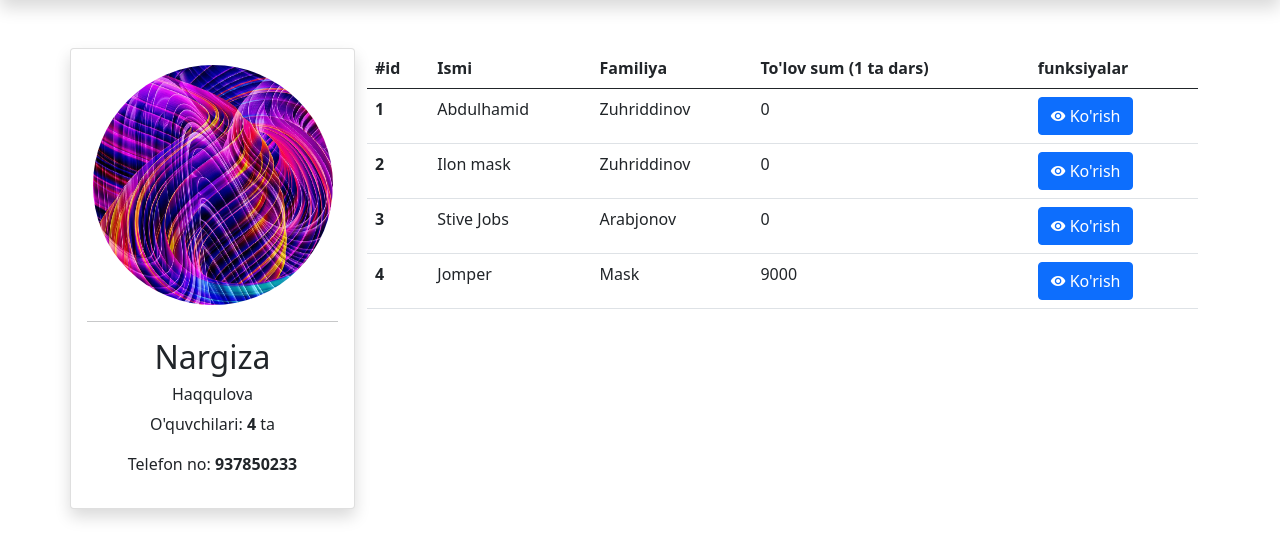
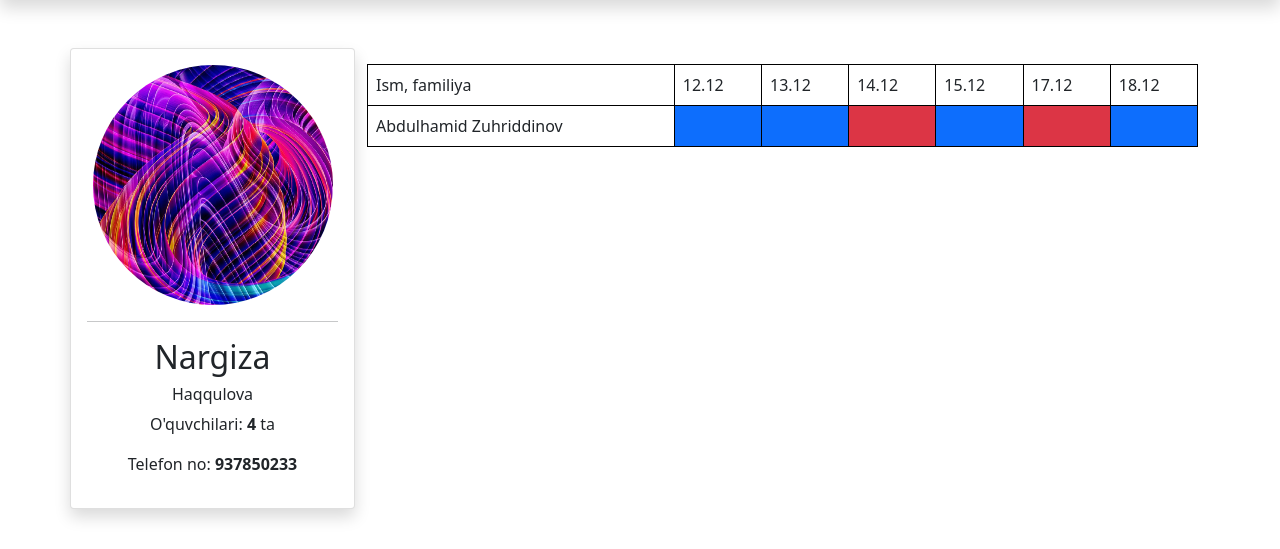
Before and after one commit to Mr-Muhammadjon/students, a Django app: a page that uses templates/det_teacher.html in a window 1280 px wide. Shown: the part 132-681 px from the top of the page. Run offline with Django 3.2, Linux system fonts and the light colour scheme; data comes from the database, SQL or seed files in the repository; some libraries are stand-ins or nearby versions.

Commit message:
Update det_teacher.html

```diff
--- a/templates/det_teacher.html
+++ b/templates/det_teacher.html
@@ -22,38 +22,35 @@
 
             <div class="col-lg-9 col-md-12">
 
-                <table class="table w-100">
-                    <thead>
-                      <tr>
-                        <th scope="col">#id</th>
-                        <th scope="col">Ismi</th>
-                        <th scope="col">Familiya</th>
-                        <th scope="col">To'lov sum (1 ta dars)</th>
-                        <th scope="col">funksiyalar</th>
-                      </tr>
-                    </thead>
-                    <tbody>
+                <table class="table w-100 mt-3">
 
-                        {% for stu in object.student.all %}
-                            <tr>
-                                <th scope="row">{{stu.id}}</th>
-                                <td>{{stu.name}}</td>
-                                <td>{{stu.surname}}</td>
-                                <td>{{stu.price}}</td>
-                                <td>
-                                    {% if object.user == request.user or request.user.is_superuser %}
-                                        <a href="" class="btn btn-success"><i class="zmdi zmdi-plus"></i> Keldi</a>
-                                        <a href="" class="btn btn-primary"><i class="zmdi zmdi-money"></i> To'lov qildi</a>
-                                    {% endif %}
-                                    <a href="" class="btn btn-primary"><i class="zmdi zmdi-eye"></i> Ko'rish</a>
-                                </td>
-                            </tr>
-                        {% endfor %}
-
-                    </tbody>
-                  </table>
+                    <tr class="head">
+                        <td>Ism, familiya</td>
+                        <td>12.12</td>
+                        <td>13.12</td>
+                        <td>14.12</td>
+                        <td>15.12</td>
+                        <td>17.12</td>
+                        <td>18.12</td>
+                    </tr>
+                    <tr>
+                        <td>Abdulhamid Zuhriddinov</td>
+                        <td class="bg-primary"></td>
+                        <td class="bg-primary"></td>
+                        <td class="bg-danger"></td>
+                        <td class="bg-primary"></td>
+                        <td class="bg-danger"></td>
+                        <td class="bg-primary"></td>
+                    </tr>
+                </table>
 
             </div>
         </div>
     </div>
+    <style>
+        td{
+            border: 1px solid black;
+            width: auto;
+        }
+    </style>
 {% endblock content %}
```
